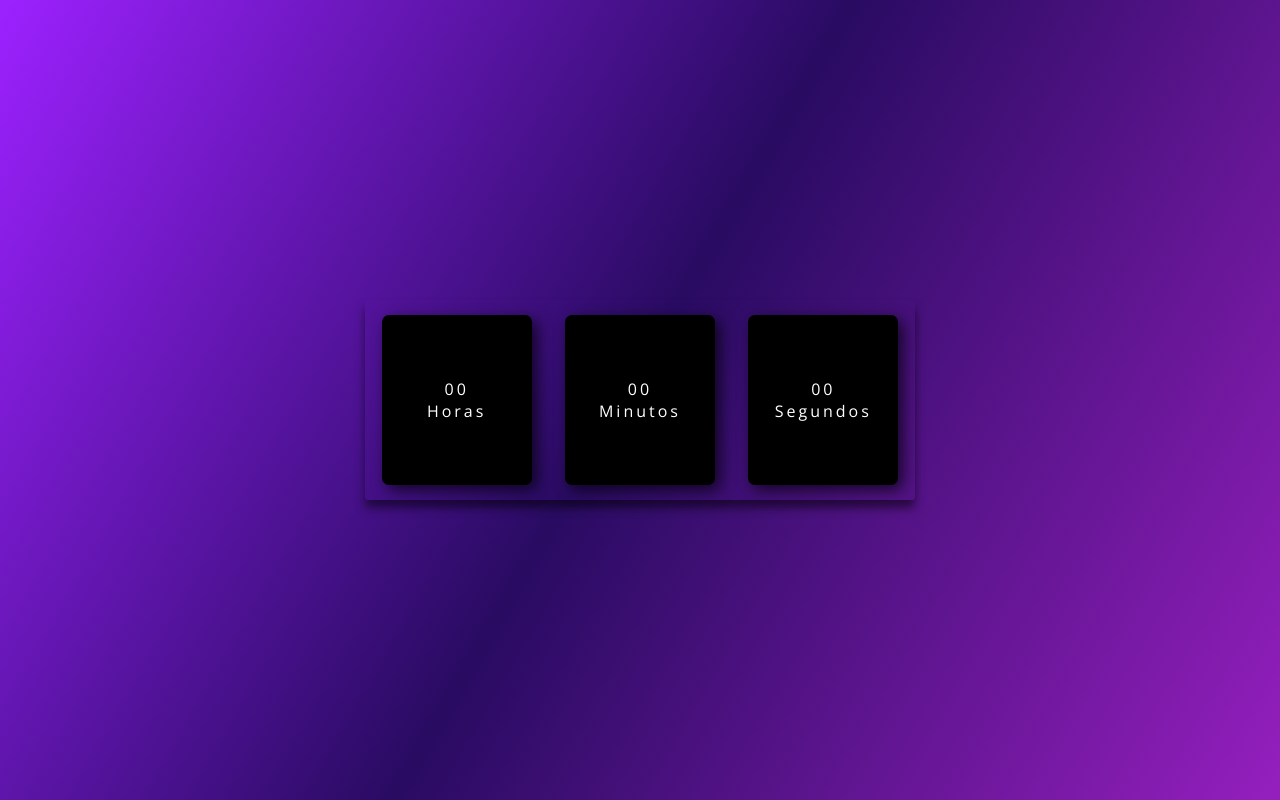
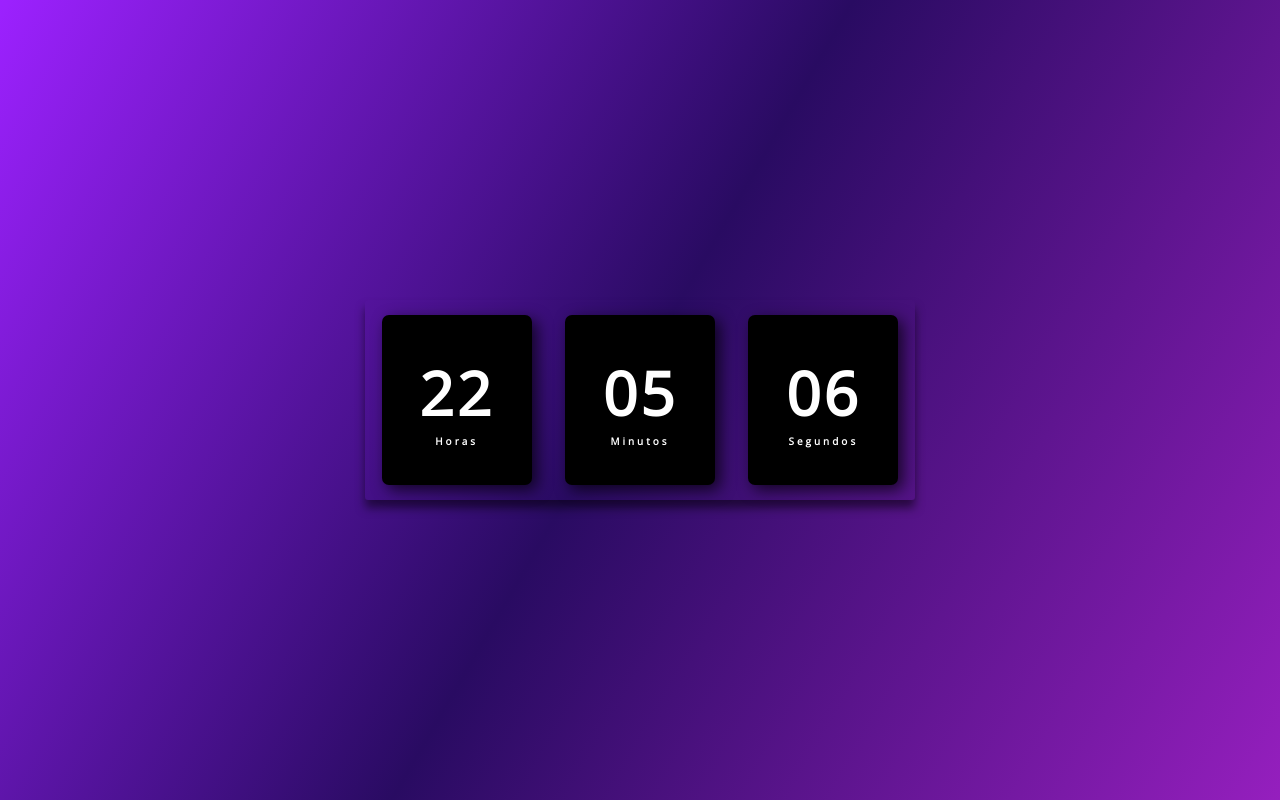
Before and after one commit to edu-cardoso/relogio-digital, a plain HTML site: page index.html in a window 1280 px wide. Drawn offline with nearby package versions, Linux system fonts and the light colour scheme.

Commit message:
finaliza projeto

```diff
--- a/script.js
+++ b/script.js
@@ -0,0 +1,18 @@
+const horas = document.getElementById('horas');
+const minutos = document.getElementById('minutos');
+const segundos = document.getElementById('segundos');
+
+const relogio = setInterval(() => {
+    let dataHoje = new Date();
+    let hr = dataHoje.getHours();
+    let min = dataHoje.getMinutes();
+    let sec = dataHoje.getSeconds();
+
+    if (hr < 10) hr = '0' + hr;
+    if (min < 10) min= '0' + min;
+    if (sec < 10) sec = '0' + sec;
+
+    horas.textContent = hr;
+    minutos.textContent = min;
+    segundos.textContent = sec;
+})
--- a/style.css
+++ b/style.css
@@ -39,3 +39,12 @@ body {
     border-radius: 7px;
     letter-spacing: 3px;
 }
+
+.relogio span {
+    font-weight: bolder;
+    font-size: 60px;
+}
+
+.relogio span.tempo {
+    font-size: 10px;
+}
```
